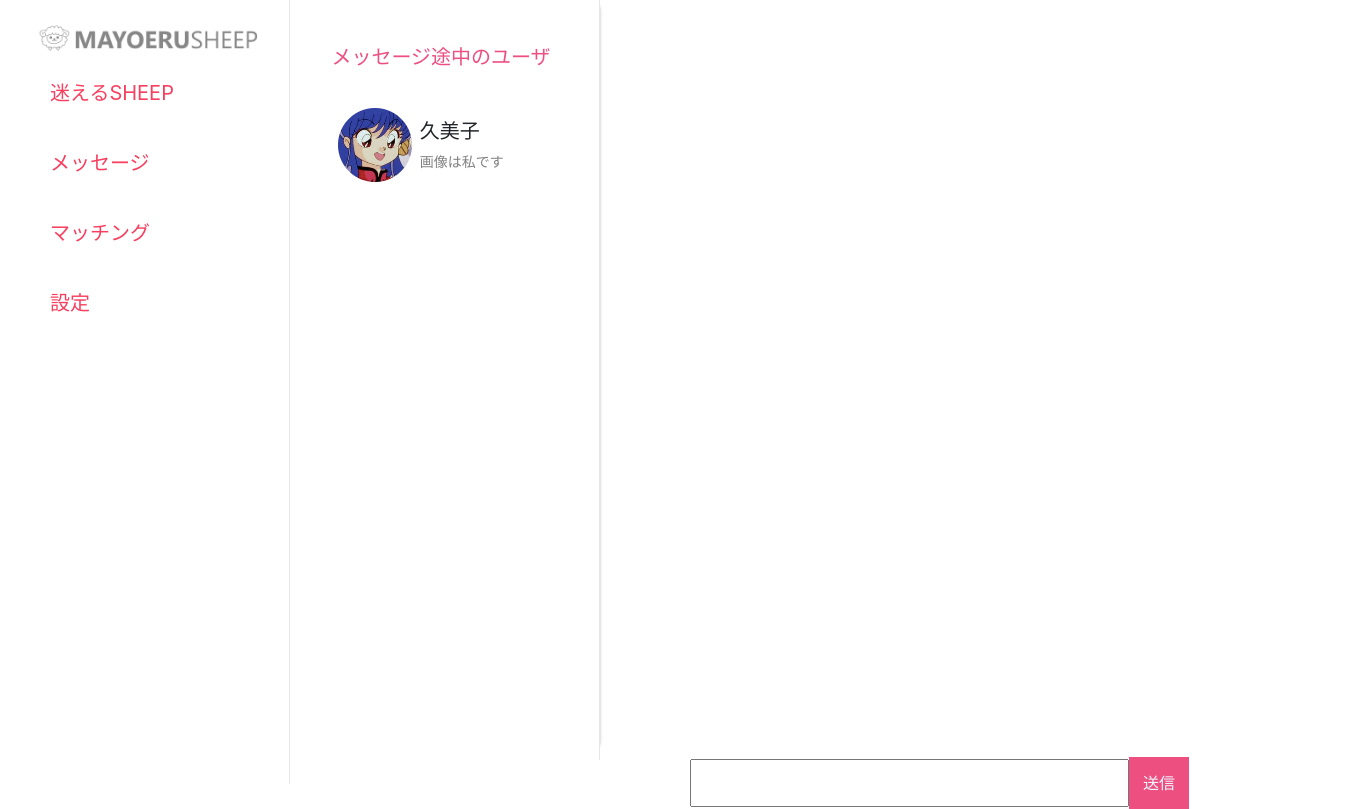
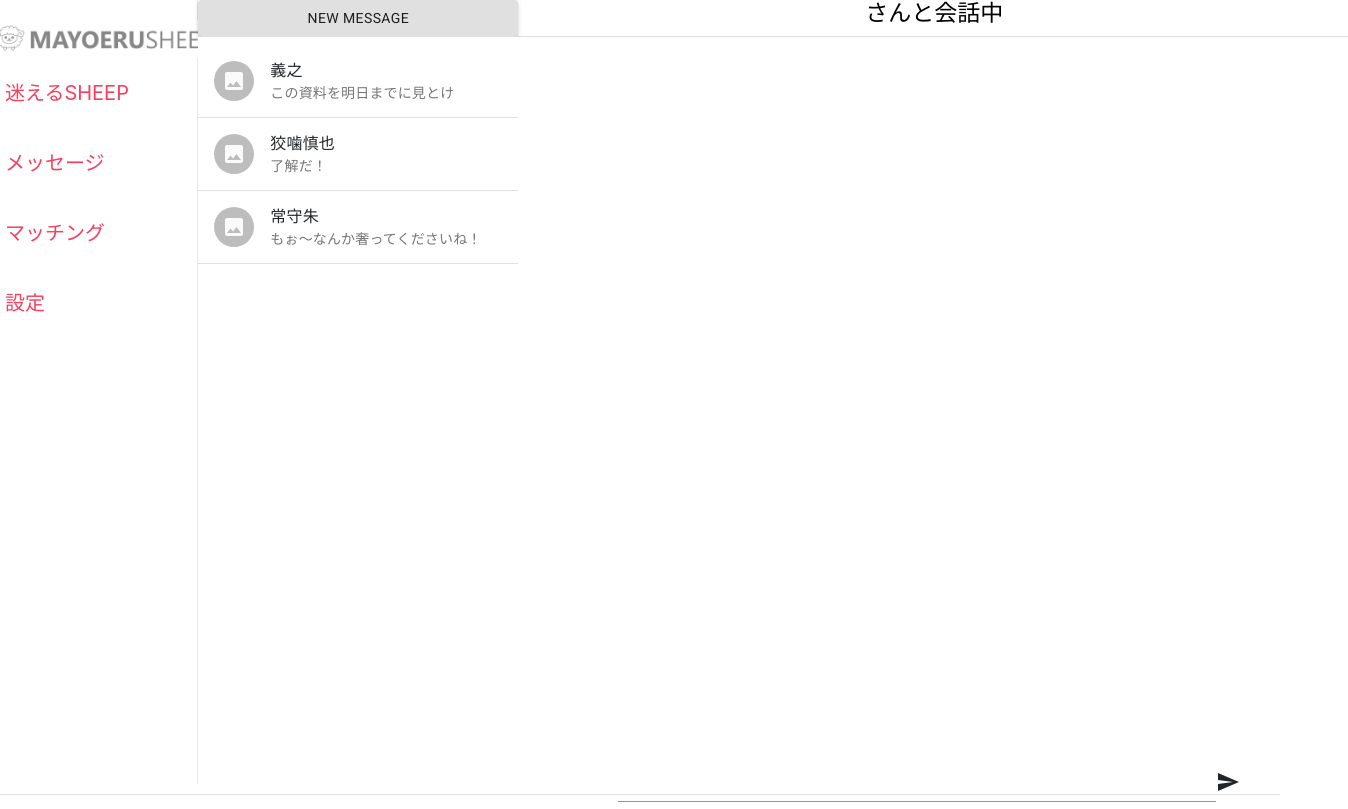
Before and after one commit to kaitoyokohamaa/MAYOELUSHEEP, a React (Create React App) app: page /chat in a window 1280 px wide. Shown: the whole page, 1348 px wide, since content can reach past the window. Built offline with nearby package versions, Linux system fonts and the light colour scheme.

Commit message:
一旦コミット

```diff
--- a/package.json
+++ b/package.json
@@ -3,10 +3,13 @@
   "version": "0.1.0",
   "private": true,
   "dependencies": {
+    "@material-ui/core": "^4.9.10",
+    "@material-ui/icons": "^4.9.1",
     "axios": "^0.19.2",
     "bootstrap": "^4.4.1",
     "cors": "^2.8.5",
     "jquery": "^3.4.1",
+    "material-ui-icons": "^1.0.0-beta.36",
     "nuka-carousel": "^4.6.6",
     "react": "^16.13.0",
     "react-bootstrap": "^1.0.0-beta.17",
--- a/src/components/UI/ChatUI/Input/Input.css
+++ b/src/components/UI/ChatUI/Input/Input.css
@@ -1,14 +1,4 @@
-input.input {
-    width: 80%;
-    padding: 10px;
-    margin-top: 9%;
+.MuiInputBase-input {
 
+    width: 50%
 }
-
-button.sendButton {
-    background-color: #ed4f81;
-    color: aliceblue;
-    border: none;
-    padding: 14px;
-
-}
--- a/src/components/UI/ChatUI/Input/Input.js
+++ b/src/components/UI/ChatUI/Input/Input.js
@@ -1,21 +1,31 @@
 import React from "react";
 import "./Input.css";
-
+import TextField from "@material-ui/core/TextField";
+import Send from "@material-ui/icons/Send";
 const Input = ({ message, setMessage, submitHandler }) => {
   return (
-    <form>
-      <input
-        className="input"
+    <form style={{ display: "flex" }}>
+      <TextField
+        style={{
+          width: "80%",
+          marginLeft: "100px"
+        }}
+        color="secondary"
+        className="MuiInputBase-input"
         type="text"
         value={message}
         onChange={event => setMessage(event.target.value)}
         onKeyPress={event =>
           event.key === "Enter" ? submitHandler(event) : null
         }
-      ></input>
-      <button className="sendButton" onClick={event => submitHandler(event)}>
-        送信
-      </button>
+      ></TextField>
+
+      <Send
+        className="send"
+        action="/chat"
+        color="default"
+        onClick={event => submitHandler(event)}
+      ></Send>
     </form>
   );
 };
--- a/src/components/UI/ChatUI/Midlebar/Midlebar.js
+++ b/src/components/UI/ChatUI/Midlebar/Midlebar.js
@@ -1,38 +1,66 @@
 import React from "react";
 import "./Midlebar.css";
 import user from "../../../../assets/img/11.jpg";
-const Midlebar = () => (
-  <React.Fragment>
-    <div className="MidleContainer">
-      <div style={{ textAlign: "center" }}>
-        <h1 style={{ fontSize: "20px", color: "#ed4f81" }}>
-          メッセージ途中のユーザ
-        </h1>
-      </div>
-      <div>
-        <div
-          style={{
-            display: "flex",
-            marginTop: "30px"
-          }}
-        >
-          <div
-            style={{
-              width: "35%",
-              borderRadius: "50%",
-              marginRight: "15px"
-            }}
-          >
-            <img src={user} />
-          </div>
-          <div style={{ paddingTop: "20px" }}>
-            <h4 style={{ fontSize: "20px" }}>久美子</h4>
-            <p style={{ fontSize: "14px", color: "gray" }}>画像は私です</p>
-          </div>
-        </div>
-      </div>
+import Divider from "@material-ui/core/Divider";
+import Typography from "@material-ui/core/Typography";
+import List from "@material-ui/core/List";
+import Button from "@material-ui/core/Button";
+import { makeStyles } from "@material-ui/core/styles";
+import ImageIcon from "@material-ui/icons/Image";
+import ListItem from "@material-ui/core/ListItem";
+import ListItemText from "@material-ui/core/ListItemText";
+import ListItemAvatar from "@material-ui/core/ListItemAvatar";
+import Avatar from "@material-ui/core/Avatar";
+
+const useStyles = makeStyles(theme => ({
+  root: {
+    width: "100%",
+    maxWidth: 360,
+    backgroundColor: theme.palette.background.paper
+  }
+}));
+
+function Midlebar() {
+  const classes = useStyles();
+  return (
+    <div>
+      <Button variant="contained" fullWidth color="danger">
+        New Message
+      </Button>
+      <List className={classes.root}>
+        <ListItem>
+          <ListItemAvatar>
+            <Avatar>
+              <ImageIcon />
+            </Avatar>
+          </ListItemAvatar>
+          <ListItemText primary="義之" secondary="この資料を明日までに見とけ" />
+        </ListItem>
+        <Divider />
+        <ListItem>
+          <ListItemAvatar>
+            <Avatar>
+              <ImageIcon />
+            </Avatar>
+          </ListItemAvatar>
+          <ListItemText primary="狡噛慎也" secondary="了解だ！" />
+        </ListItem>
+        <Divider />
+        <ListItem>
+          <ListItemAvatar>
+            <Avatar>
+              <ImageIcon />
+            </Avatar>
+          </ListItemAvatar>
+          <ListItemText
+            primary="常守朱"
+            secondary="もぉ〜なんか奢ってくださいね！"
+          />
+        </ListItem>
+        <Divider />
+      </List>
     </div>
-  </React.Fragment>
-);
+  );
+}
 
 export default Midlebar;
--- a/src/components/UI/MatchUI/Actions.js
+++ b/src/components/UI/MatchUI/Actions.js
@@ -1,10 +1,27 @@
 import React from "react";
 import Dislike from "../../.././components/actions/Dislike";
 import Like from "../../.././components/actions/Like";
+import axios from "../../../axios";
 
+const dislike = () => {
+  alert("押されてるよ");
+  axios
+    .post(`match_requests/${localStorage.getItem("id")}/skip`)
+    .then(json => {
+      alert("loh");
+      console.log(json.data);
+    })
+    .then(responseData => {
+      console.log(responseData);
+    })
+    .catch(err => {
+      console.log(err, err.data);
+    });
+};
 const Actions = ({ person, modifySuperficialChoices }) => (
   <div id="actions">
     <Dislike
+      onClick={dislike}
       userId={person.id}
       modifySuperficialChoices={modifySuperficialChoices}
     />
--- a/src/components/UI/MatchUI/Person.js
+++ b/src/components/UI/MatchUI/Person.js
@@ -1,6 +1,5 @@
 import React from "react";
 import Actions from "./Actions";
-
 const Person = ({ person, modifySuperficialChoices }) => {
   const { name, age, image } = person;
   return (
--- a/src/components/actions/Like.js
+++ b/src/components/actions/Like.js
@@ -1,4 +1,5 @@
 import React from "react";
+import axios from "../../axios";
 
 const Like = ({ userId, modifySuperficialChoices }) => (
   <button
--- a/src/screens/Chat/Chat.css
+++ b/src/screens/Chat/Chat.css
@@ -1,13 +1,24 @@
 .chatContainer {
-
-    margin-top: 90px;
-    width: 90%;
-
+    margin-top: 20px;
+    width: 100%;
     padding-top: 20px;
 }
 
 form {
     width: 100%;
     bottom: 0;
-    possition: "relative"
 }
+
+.chatHeader {
+    position: fixed;
+    color: black;
+    text-align: center;
+    width: 65%;
+    top: 0;
+    font-size: 10px;
+
+}
+
+h4 {
+    font-size: 23px;
+}
--- a/src/screens/Chat/Chat.js
+++ b/src/screens/Chat/Chat.js
@@ -1,28 +1,30 @@
 import React, { useState, useEffect } from "react";
 import Input from "../../components/UI/ChatUI/Input/Input";
-import MessagesChat from "../../../src/components/UI/ChatUI/Messages/Messages";
+// import MessagesChat from "../../../src/components/UI/ChatUI/Messages/Messages";
 import "./Chat.css";
 import Sidebar from "../../components/UI/Sidebar/Sidebar";
 import Midlebar from "../../components/UI/ChatUI/Midlebar/Midlebar";
 import { Col, Row } from "react-bootstrap";
+import Divider from "@material-ui/core/Divider";
 // import axios from "../../axios";
 import ScroolToBottom from "react-scroll-to-bottom";
+
 import { css } from "glamor";
 
 const Chat = () => {
-  const [Message, setMessage] = useState("");
-  const [Name, setName] = useState("");
-  const [messages, setMessages] = useState([]);
+  // const [Message, setMessage] = useState("");
+  // const [Name, setName] = useState("");
+  // const [messages, setMessages] = useState([]);
+  // const [user, setUser] = useState("");
+  // const submitHandler = event => {
+  //   event.preventDefault();
+  //   addIngredientHandler({ name: Name, text: Message });
+  // };
 
-  const submitHandler = event => {
-    event.preventDefault();
-    addIngredientHandler({ name: Name, text: Message });
-  };
-
-  useEffect(() => {
-    const name = localStorage.getItem("name");
-    setName(name);
-  }, []);
+  // useEffect(() => {
+  //   const name = localStorage.getItem("name");
+  //   setName(name);
+  // }, []);
 
   // useEffect(() => {
   //   fetch("https://react-hooks-update-676a6.firebaseio.com/ingredients.json")
@@ -37,62 +39,91 @@ const Chat = () => {
   //           text: responseData[key].text
   //         });
   //       }
+  //       if (responseData.name === { Name }) {
+  //         alert(responseData.name);
+  //       } else {
+  //         alert("alert");
+  //       }
   //       setMessages(loadedIngredients);
   //     });
-  // }, []);
+  // }, [Name]);
 
+  // // buildDocKey = friend => [friend, Name].sort().join(":");
   const ROOT_CSS = css({
-    height: 600,
-    width: 650
+    height: 730,
+    width: 830
   });
 
-  const addIngredientHandler = text => {
-    fetch("https://react-hooks-update-676a6.firebaseio.com/ingredients.json", {
-      method: "POST",
-      body: JSON.stringify(text),
-      headers: { "Content-Type": "application/json" }
-    })
-      .then(response => {
-        return response.json();
-      })
-      .then(responseData => {
-        setMessages(prevIngredients => [
-          ...prevIngredients,
-          { id: responseData.name, ...text }
-        ]);
-      });
-  };
+  // const addIngredientHandler = text => {
+  //   fetch("https://react-hooks-update-676a6.firebaseio.com/ingredients.json", {
+  //     method: "POST",
+  //     body: JSON.stringify(text),
+  //     headers: { "Content-Type": "application/json" }
+  //   })
+  //     .then(response => {
+  //       return response.json();
+  //     })
+  //     .then(responseData => {
+  //       setMessages(prevIngredients => [
+  //         ...prevIngredients,
+  //         { id: responseData.id, ...text }
+  //       ]);
+  //       console.log(messages);
+  //     });
+  // };
 
   return (
-    <div>
+    <div
+      style={{
+        padding: 0
+      }}
+    >
       <Row style={{ width: "100%" }}>
-        <Col md={3}>
-          <div style={{ paddingLeft: "30px" }}>
+        <Col
+          md={2}
+          style={{
+            padding: 0
+          }}
+        >
+          <div>
             <Sidebar />
           </div>
         </Col>
-        <Col md={3}>
+        <Col
+          md={3}
+          style={{
+            padding: 0
+          }}
+        >
           <div>
             <Midlebar />
           </div>
         </Col>
-        <Col md={6}>
-          <div style={{ textAlign: "right" }}>
+        <Col
+          md={7}
+          style={{
+            padding: 0
+          }}
+        >
+          <div>
             <div className="chatContainer">
+              <div className="chatHeader">
+                <h4>さんと会話中</h4>
+                <Divider></Divider>
+              </div>
               <ScroolToBottom className={ROOT_CSS}>
-                <MessagesChat messages={messages} />
+                {/* <MessagesChat /> */}
               </ScroolToBottom>
-              <form onSubmit={submitHandler}>
-                <Input
-                  Message={Message}
-                  setMessage={setMessage}
-                  submitHandler={submitHandler}
-                />
-              </form>
+              <Input
+              // Message={Message}
+              // setMessage={setMessage}
+              // submitHandler={submitHandler}
+              />
             </div>
           </div>
         </Col>
       </Row>
+      <Divider></Divider>
     </div>
   );
 };
--- a/src/screens/Signup/Signup.js
+++ b/src/screens/Signup/Signup.js
@@ -22,9 +22,9 @@ const Signup = () => {
     let data = {
       user_params: {
         name: Name,
-        age: Email,
-        gender: Old,
-        mail: Gender,
+        age: Old,
+        gender: Gender,
+        mail: Email,
         password: Password,
         password_confirm: Password_confirm
       }
```
Also changed, not shown: src/components/Matches/Matches.js (+28 -30 lines), src/components/UI/ChatUI/Messages/Messages.js (+23 -7 lines), 1 other file (tests, documents, lock files or other folders).
